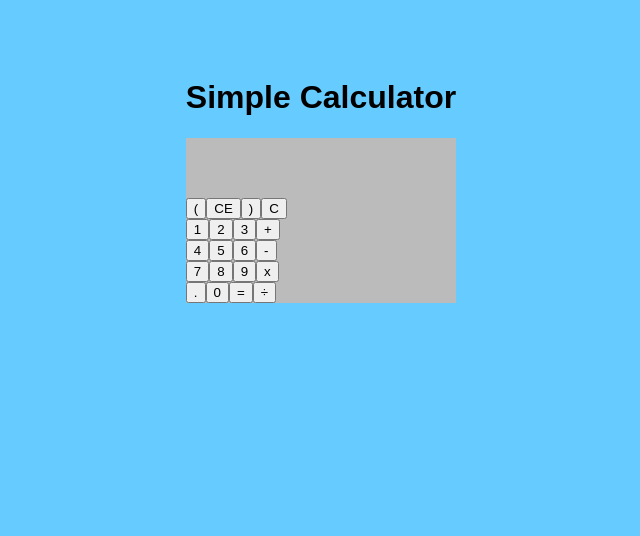
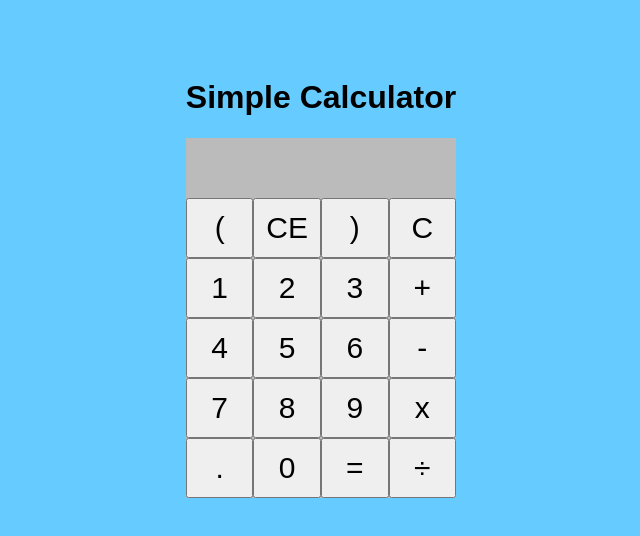
Before and after one commit to musengya/calculator, a React (Create React App) app: page / in a window 1280 px wide. Shown: the top 536 px of the page, without its empty margins (319-959 px from the left). Built offline with nearby package versions, Linux system fonts and the light colour scheme.

Commit message:
Initial commit

```diff
--- a/src/App.css
+++ b/src/App.css
@@ -28,3 +28,8 @@ body {
     display: block;
     background-color: #bbb;
   }
+  button {
+    width: 25%;
+    height: 60px;
+    font-size: 30px;
+  }
```
